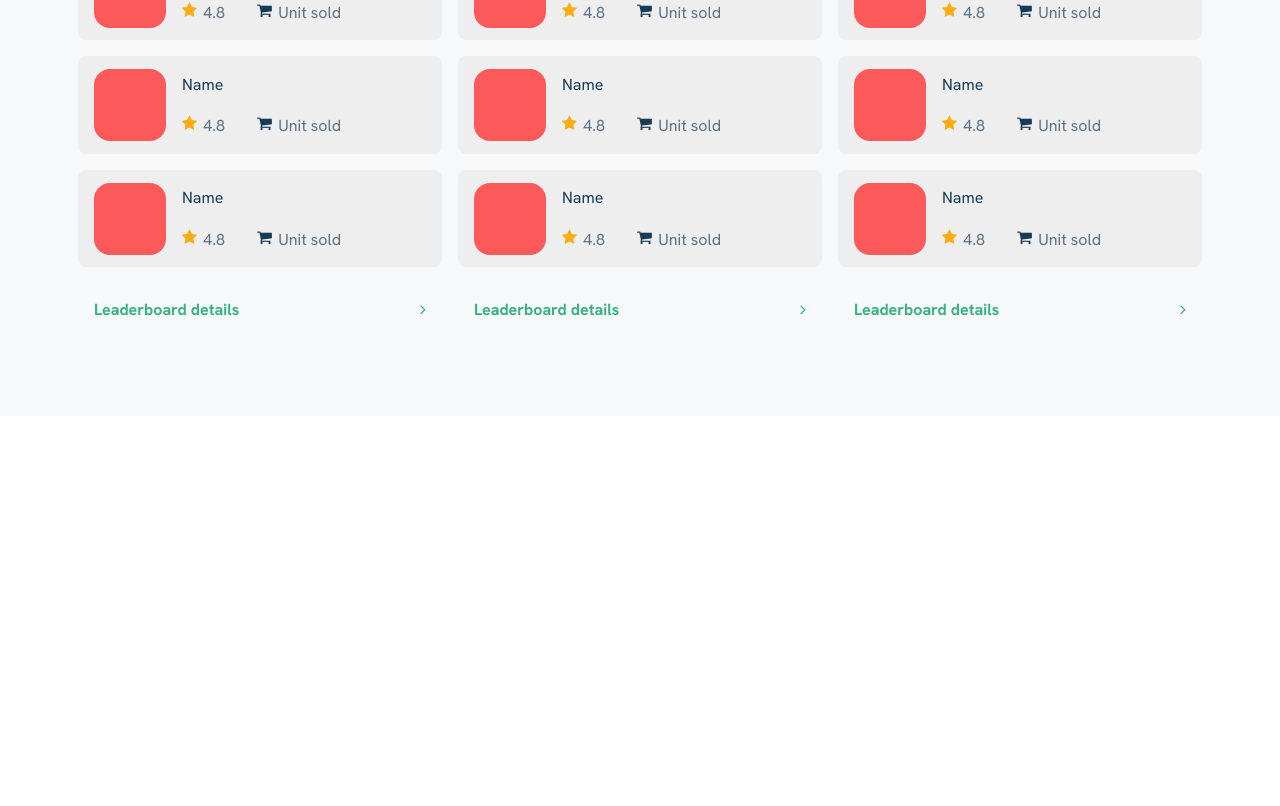
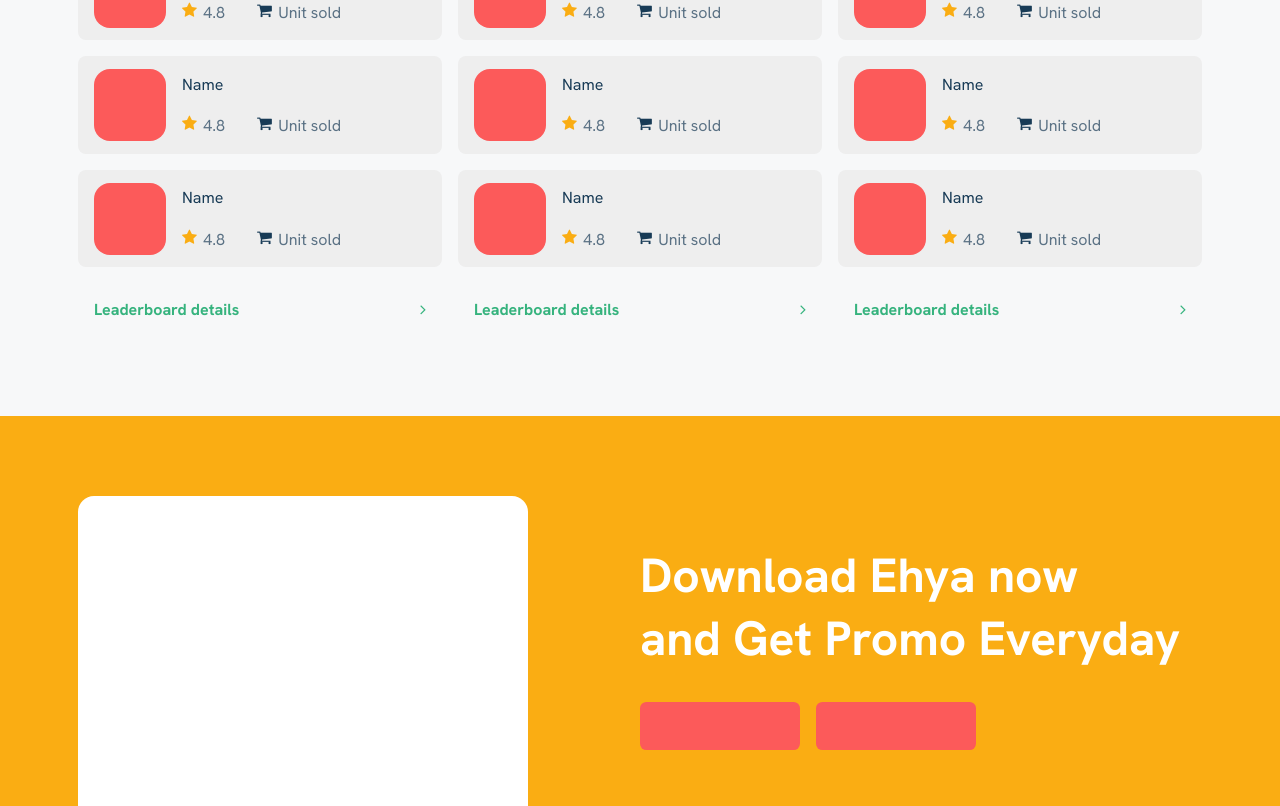
Before and after one commit to hazemelfeky/ehya, a React (Create React App) app: page / in a window 1280 px wide. Shown: the part 2591-3397 px from the top of the page. Before the commit the page ends 3007 px from the top, so only its background shows below. Built offline with nearby package versions, Linux system fonts and the light colour scheme; a web font is replaced by a local one.

Commit message:
feat: add download section

```diff
--- a/src/App.css
+++ b/src/App.css
@@ -50,6 +50,7 @@
   display: flex;
   justify-content: space-between;
   align-items: center;
+  padding: 0 1rem;
 }
 
 .app-header-right {
@@ -302,7 +303,7 @@
 }
 
 .items-container {
-  padding: 5rem 0;
+  padding: 5rem 1rem;
   position: relative;
   z-index: 2;
 }
@@ -461,6 +462,43 @@
   color: var(--green-color);
 }
 
+.download {
+  background-color: var(--yellow-color);
+}
+.download-container {
+  padding: 5rem 0 0;
+  display: flex;
+  gap: 7rem;
+}
+.download .download-img {
+  border-radius: 1rem 1rem 0 0;
+  height: 310px;
+  background-color: #fff;
+  min-width: 450px;
+}
+
+.download-details {
+  padding-top: 3rem;
+}
+
+.download-details .title {
+  color: #fff;
+  margin-bottom: 2rem;
+  font-size: 3rem;
+}
+
+.download-details .buttons {
+  display: flex;
+  gap: 1rem;
+}
+
+.download-details button {
+  border: 0;
+  background-color: var(--red-color);
+  border-radius: 0.4rem;
+  padding: 1.5rem 5rem;
+}
+
 @media only screen and (max-width: 320px) {
   /* .container {
     margin: 1.5rem;
@@ -469,7 +507,7 @@
 
 @media only screen and (max-width: 768px) {
   .container {
-    margin: 5rem 1.5rem;
+    margin: 0 1.5rem;
   }
   .burger,
   .close-menu {
@@ -538,6 +576,33 @@
   .most-item {
     flex-direction: column;
   }
+
+  .download {
+    text-align: center;
+  }
+  .download .download-img {
+    height: 190px;
+    min-width: unset;
+  }
+
+  .download-container {
+    flex-direction: column-reverse;
+    gap: 1.5rem;
+    padding: 2rem 0 0;
+  }
+  .download-container .title {
+    font-size: 1.5rem;
+    margin-bottom: 1.5rem;
+  }
+  .download-details {
+    padding-top: 0;
+  }
+  .download-details .buttons {
+    justify-content: center;
+  }
+  .download-details button {
+    padding: 1rem 3rem;
+  }
 }
 
 @media only screen and (max-width: 1024px) {
--- a/src/App.js
+++ b/src/App.js
@@ -3,6 +3,7 @@
 import Hero from "./components/Hero";
 import Recommendation from "./components/Recommendation";
 import Items from "./components/Items";
+import Download from "./components/Download";
 function App() {
   return (
     <div className="app">
@@ -10,6 +11,7 @@
       <Hero />
       <Recommendation />
       <Items />
+      <Download />
     </div>
   );
 }
--- /dev/null
+++ b/src/components/Download.jsx
@@ -0,0 +1,21 @@
+const Download = () => {
+  return (
+    <div className="download">
+      <div className="download-container container">
+        <div className="download-img"></div>
+        <div className="download-details">
+          <h2 className="title">
+            Download Ehya now <br />
+            and Get Promo Everyday
+          </h2>
+          <div className="buttons">
+            <button></button>
+            <button></button>
+          </div>
+        </div>
+      </div>
+    </div>
+  );
+};
+
+export default Download;
```
